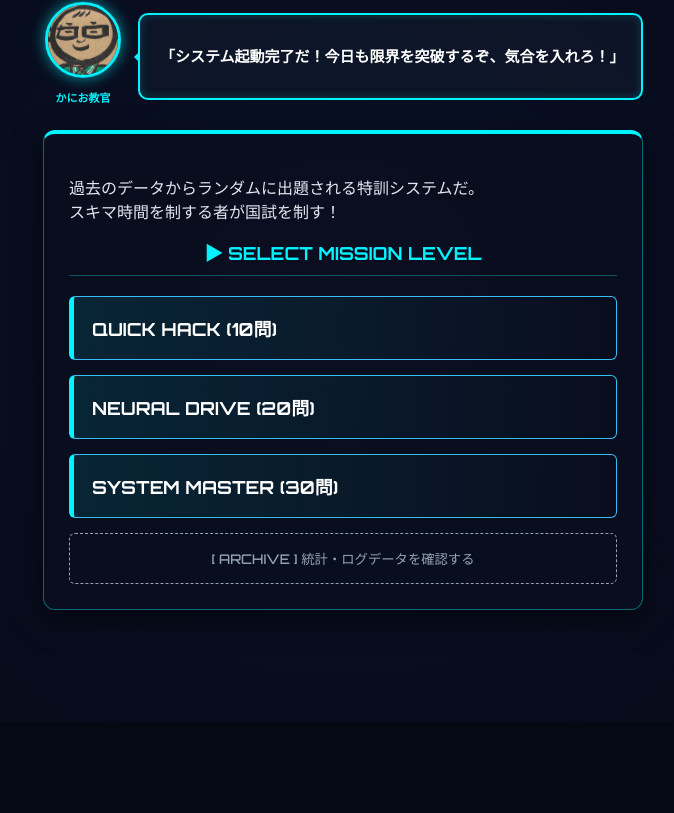
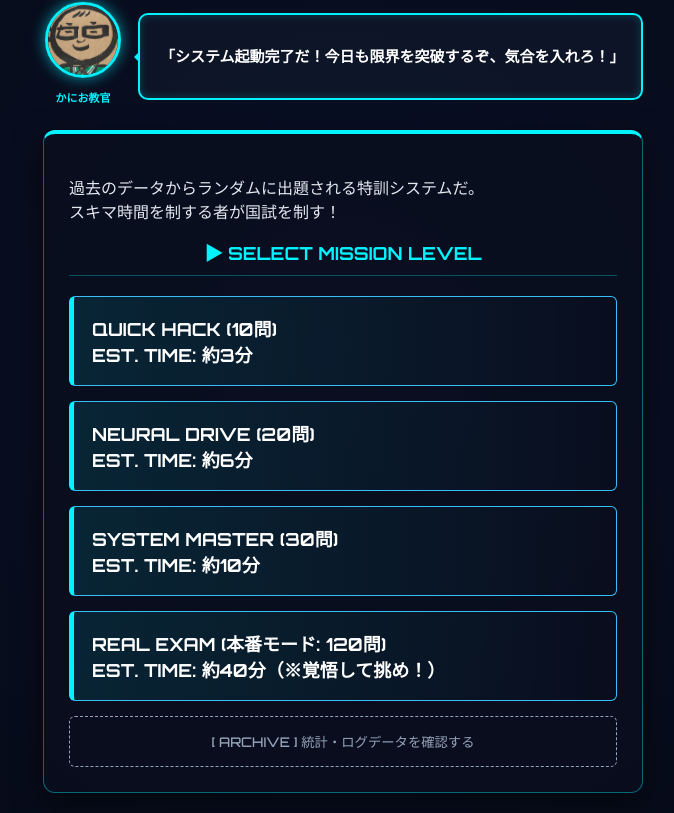
Before and after one commit to cocio-ai/-kokushi-app-bayashi, a plain HTML site: page index.html in a window 1280 px wide. Shown: the part 118-931 px from the top of the page, without its empty margins (297-971 px from the left). Before the commit the page ends 840 px from the top, so only its background shows below. Drawn offline with nearby package versions, Linux system fonts and the light colour scheme.

Commit message:
Update index.html

```diff
--- a/index.html
+++ b/index.html
@@ -32,9 +32,25 @@
                 <p>過去のデータからランダムに出題される特訓システムだ。<br>スキマ時間を制する者が国試を制す！</p>
             </div>
             <h2 class="cyber-title">▶ SELECT MISSION LEVEL</h2>
-            <button class="mode-btn" onclick="startQuiz(10)"><div class="mode-title">QUICK HACK (10問)</div></button>
-            <button class="mode-btn" onclick="startQuiz(20)"><div class="mode-title">NEURAL DRIVE (20問)</div></button>
-            <button class="mode-btn" onclick="startQuiz(30)"><div class="mode-title">SYSTEM MASTER (30問)</div></button>
+
+            <button class="mode-btn" onclick="startQuiz(10)">
+                <div class="mode-title">QUICK HACK (10問)</div>
+                <div class="mode-time">EST. TIME: 約3分</div>
+            </button>
+            <button class="mode-btn" onclick="startQuiz(20)">
+                <div class="mode-title">NEURAL DRIVE (20問)</div>
+                <div class="mode-time">EST. TIME: 約6分</div>
+            </button>
+            <button class="mode-btn" onclick="startQuiz(30)">
+                <div class="mode-title">SYSTEM MASTER (30問)</div>
+                <div class="mode-time">EST. TIME: 約10分</div>
+            </button>
+
+            <button class="mode-btn final-mode" onclick="startQuiz(120)">
+                <div class="mode-title">REAL EXAM (本番モード: 120問)</div>
+                <div class="mode-time">EST. TIME: 約40分（※覚悟して挑め！）</div>
+            </button>
+
             <button class="archive-btn" onclick="openStatsScreen()">[ ARCHIVE ] 統計・ログデータを確認する</button>
         </div>
 
```
